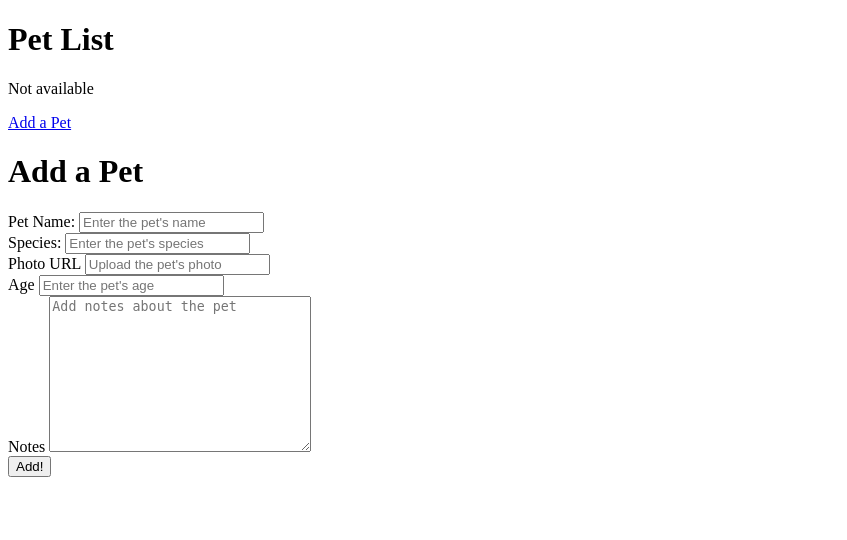
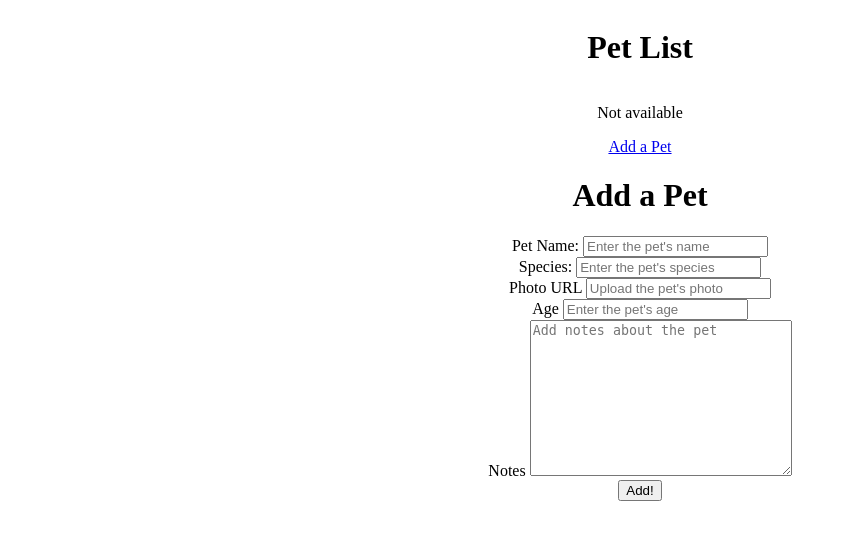
Before and after one commit to nortonjulian/Agency, a Flask app: page /add in a window 1280 px wide. Shown: the top 540 px of the page, without its empty margins (0-847 px from the left). Run offline with Flask 3, Linux system fonts and the light colour scheme.

Commit message:
Second Commit

```diff
--- a/app.py
+++ b/app.py
@@ -1,4 +1,4 @@
-from flask import Flask, render_template, flash, redirect
+from flask import Flask, render_template, flash, redirect, jsonify
 from flask_debugtoolbar import DebugToolbarExtension
 from models import db, connect_db, Pet
 from forms import AddPetForm, EditPetForm
@@ -14,7 +14,7 @@ app.config['SQLALCHEMY_ECHO'] = True
 app.config['SECRET_KEY'] = 'secret'
 app.config['DEBUG_TB_INTERCEPT_REDIRECTS'] = False
 
-debug = DebugToolbarExtension(app)
+toolbar = DebugToolbarExtension(app)
 connect_db(app)
 db.create_all()
 
@@ -42,7 +42,7 @@ def add_pet():
         flash(f"{new_pet.name} added!")
         return redirect("pet_list.html")
     else:
-        return render_template("add_pet_form.html")
+        return render_template("add_pet_form.html", form=form)
 
 @app.route("/<int:pid>", methods=["GET","POST"])
 def edit_pet(pid):
@@ -59,3 +59,12 @@ def edit_pet(pid):
         return redirect("pet_list.html")
     else:
         return render_template("pet_edit.html", form=form, pet=pet)
+
+@app.route("/api/pets/<int:pet_id>", methods=['GET'])
+def api_get_pet(pet_id):
+    """Return basic info about pet in JSON."""
+
+    pet = Pet.query.get_or_404(pet_id)
+    info = {"name": pet.name, "age": pet.age}
+
+    return jsonify(info)
--- /dev/null
+++ b/static/style.css
@@ -0,0 +1,6 @@
+body {
+    text-align: center;
+    display: flex;
+    align-items: center;
+    flex-direction: column;
+}
--- a/templates/add_pet_form.html
+++ b/templates/add_pet_form.html
@@ -3,7 +3,6 @@
 {% block title %}Adopt A Pet{% endblock %}
 
 {% block content %}
-<body>
     <h1>Add a Pet</h1>
     <form action="/add" method="POST">
         <div>
@@ -28,5 +27,4 @@
         </div>
         <button>Add!</button>
     </form>
-</body>
 {% endblock %}
--- a/templates/pet_list.html
+++ b/templates/pet_list.html
@@ -5,6 +5,7 @@
     <meta http-equiv="X-UA-Compatible" content="IE=edge">
     <meta name="viewport" content="width=device-width, initial-scale=1.0">
     <title>Adoption Agency</title>
+    <link rel="stylesheet" href="/static/style.css">
 </head>
 <body>
     <h1>Pet List</h1>
```
